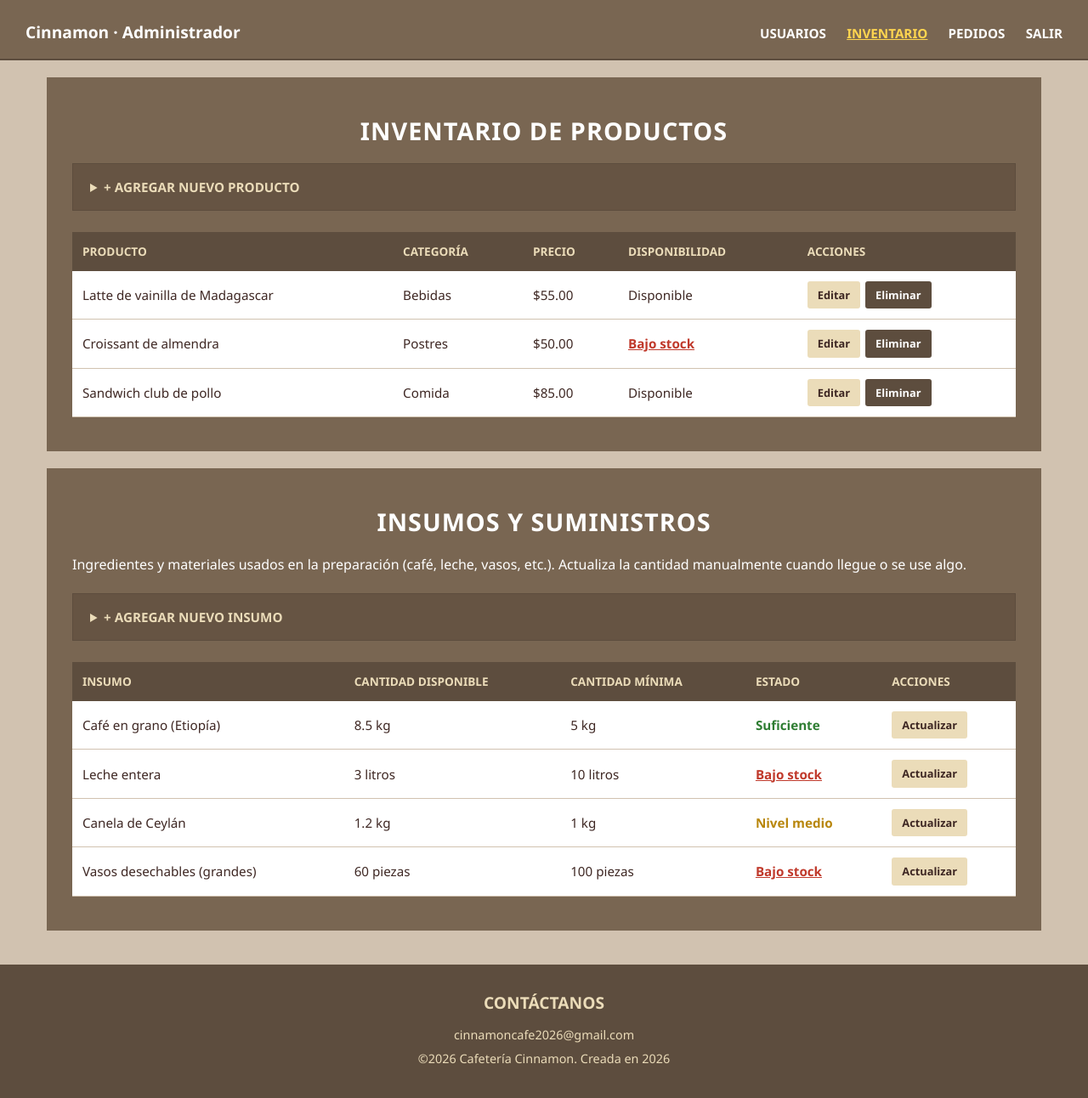
After one commit to adrianacano7777/cafeteria-cinnamon-, a PHP site: page /admin_inventario.html in a window 1280 px wide. The commit adds this page. Shown: the whole page at 85% size. Run offline with PHP 8.4, Linux system fonts and the light colour scheme.

Commit message:
Se terminó las interfaces de la parte admin.

```diff
--- /dev/null
+++ b/admin.css
@@ -0,0 +1,139 @@
+
+.admin-main {
+  background-color: #796652;
+  margin: 20px auto;
+  max-width: 1170px;
+  padding: 40px 30px;
+  color: #ffffff;
+}
+
+.admin-tabla {
+  width: 100%;
+  border-collapse: collapse;
+  background-color: #ffffff;
+  color: #3e2723;
+}
+
+.admin-tabla th {
+  background-color: #5d4d3e;
+  color: #ebdcb9;
+  padding: 12px;
+  text-align: left;
+  text-transform: uppercase;
+  font-size: 0.85rem;
+}
+
+.admin-tabla td {
+  padding: 12px;
+  border-bottom: 1px solid #d1c2b0;
+  font-size: 0.95rem;
+}
+
+.admin-tabla tr:hover td {
+  background-color: #f2e9dc;
+}
+
+.admin-tabla select {
+  padding: 6px;
+  border: 1px solid #5d4d3e;
+}
+
+.estado-preparando { color: #796652; font-weight: bold; }
+.estado-entregado { color: #5d4d3e; font-weight: bold; }
+.stock-bajo { color: #c0392b; font-weight: bold; text-decoration: underline; }
+.stock-medio { color: #b8860b; font-weight: bold; }
+.stock-suficiente { color: #2e7d32; font-weight: bold; }
+
+.admin-tabla tr.fila-bajo:hover td {
+  background-color: #f8d7da;
+}
+
+.admin-tabla tr.fila-medio:hover td {
+  background-color: #fff3cd;
+}
+
+.admin-tabla tr.fila-suficiente:hover td {
+  background-color: #d4edda;
+}
+
+.admin-main details {
+  background-color: #665443;
+  border: 1px solid #5d4d3e;
+  padding: 15px 20px;
+  margin-bottom: 25px;
+}
+
+.admin-main summary {
+  font-weight: bold;
+  cursor: pointer;
+  color: #ebdcb9;
+  text-transform: uppercase;
+  font-size: 0.95rem;
+}
+
+.admin-main form label {
+  display: block;
+  font-weight: bold;
+  margin-top: 14px;
+  margin-bottom: 6px;
+  color: #ebdcb9;
+}
+
+.admin-main form input,
+.admin-main form select {
+  width: 100%;
+  padding: 10px;
+  border: 1px solid #5d4d3e;
+  background-color: #ffffff;
+  color: #3e2723;
+  font-size: 1rem;
+}
+
+.btn-primario {
+  display: inline-block;
+  background-color: #5d4d3e;
+  color: #ebdcb9;
+  border: none;
+  padding: 12px 22px;
+  font-weight: bold;
+  text-transform: uppercase;
+  font-size: 0.9rem;
+  text-decoration: none;
+  cursor: pointer;
+  margin-top: 10px;
+}
+
+.btn-primario:hover {
+  background-color: #3e2723;
+  color: #ffffff;
+}
+
+.btn-editar, .btn-eliminar {
+  display: inline-block;
+  padding: 6px 12px;
+  font-size: 0.8rem;
+  font-weight: bold;
+  text-decoration: none;
+  border-radius: 3px;
+  border: none;
+  cursor: pointer;
+}
+
+.btn-editar { background-color: #ebdcb9; color: #3e2723; }
+.btn-eliminar { background-color: #5d4d3e; color: #ffffff; margin-left: 6px; }
+
+.reporte-bloque {
+  background-color: #665443;
+  border: 1px solid #5d4d3e;
+  padding: 20px;
+  margin-bottom: 20px;
+}
+
+.reporte-bloque h3 {
+  color: #ebdcb9;
+  margin-bottom: 10px;
+}
+
+.reporte-lista {
+  padding-left: 20px;
+}
--- /dev/null
+++ b/admin.js
@@ -0,0 +1,10 @@
+document.addEventListener("DOMContentLoaded", function () {
+  document.querySelectorAll(".btn-eliminar").forEach(function (boton) {
+    boton.addEventListener("click", function (evento) {
+      var confirmado = confirm("¿Seguro que quieres eliminar esto? Esta acción no se puede deshacer.");
+      if (!confirmado) {
+        evento.preventDefault();
+      }
+    });
+  });
+});
--- /dev/null
+++ b/admin_inventario.html
@@ -0,0 +1,157 @@
+<!DOCTYPE html>
+<html lang="es">
+
+<head>
+    <meta charset="UTF-8">
+    <title>Cinnamon Admin - Inventario</title>
+    <link rel="stylesheet" href="principal.css">
+    <link rel="stylesheet" href="admin.css">
+    <link rel="icon" href="img/favicon.png" type="image/png">
+</head>
+
+<body>
+
+    <div id="header-placeholder" data-tipo="admin"></div>
+
+    <section class="admin-main">
+        <h2 class="seccion-titulo">Inventario de productos</h2>
+
+        <details>
+            <summary>+ Agregar nuevo producto</summary>
+            <form action="admin_inventario.html" method="post">
+                <label for="nuevo-nombre">Nombre</label>
+                <input type="text" id="nuevo-nombre" name="nombre_producto">
+
+                <label for="nuevo-desc">Descripción</label>
+                <input type="text" id="nuevo-desc" name="descripcion">
+
+                <label for="nuevo-precio">Precio</label>
+                <input type="number" step="0.01" id="nuevo-precio" name="precio">
+
+                <label for="nuevo-categoria">Categoría</label>
+                <select id="nuevo-categoria" name="id_categoria">
+                    <option value="1">Comida</option>
+                    <option value="2">Bebidas</option>
+                    <option value="3">Postres</option>
+                </select>
+
+                <label for="nuevo-imagen">Imagen</label>
+                <input type="file" id="nuevo-imagen" name="imagen">
+
+                <button type="submit" class="btn-primario">Guardar producto</button>
+            </form>
+        </details>
+
+        <table class="admin-tabla">
+            <thead>
+                <tr>
+                    <th>Producto</th>
+                    <th>Categoría</th>
+                    <th>Precio</th>
+                    <th>Disponibilidad</th>
+                    <th>Acciones</th>
+                </tr>
+            </thead>
+            <tbody>
+                <tr>
+                    <td>Latte de vainilla de Madagascar</td>
+                    <td>Bebidas</td>
+                    <td>$55.00</td>
+                    <td>Disponible</td>
+                    <td><a href="#" class="btn-editar">Editar</a><a href="#" class="btn-eliminar">Eliminar</a></td>
+                </tr>
+                <tr>
+                    <td>Croissant de almendra</td>
+                    <td>Postres</td>
+                    <td>$50.00</td>
+                    <td class="stock-bajo">Bajo stock</td>
+                    <td><a href="#" class="btn-editar">Editar</a><a href="#" class="btn-eliminar">Eliminar</a></td>
+                </tr>
+                <tr>
+                    <td>Sandwich club de pollo</td>
+                    <td>Comida</td>
+                    <td>$85.00</td>
+                    <td>Disponible</td>
+                    <td><a href="#" class="btn-editar">Editar</a><a href="#" class="btn-eliminar">Eliminar</a></td>
+                </tr>
+            </tbody>
+        </table>
+    </section>
+
+    <section class="admin-main">
+        <h2 class="seccion-titulo">Insumos y suministros</h2>
+        <p style="margin-bottom: 20px;">Ingredientes y materiales usados en la preparación (café, leche, vasos, etc.).
+            Actualiza la cantidad manualmente cuando llegue o se use algo.</p>
+
+        <details>
+            <summary>+ Agregar nuevo insumo</summary>
+            <form action="admin_inventario.html" method="post">
+                <label for="nuevo-insumo-nombre">Nombre del insumo</label>
+                <input type="text" id="nuevo-insumo-nombre" name="nombre_insumo">
+
+                <label for="nuevo-insumo-cantidad">Cantidad disponible</label>
+                <input type="number" step="0.01" id="nuevo-insumo-cantidad" name="cantidad_disponible">
+
+                <label for="nuevo-insumo-unidad">Unidad de medida</label>
+                <select id="nuevo-insumo-unidad" name="unidad_medida">
+                    <option value="kg">Kilogramos</option>
+                    <option value="litros">Litros</option>
+                    <option value="piezas">Piezas</option>
+                </select>
+
+                <label for="nuevo-insumo-minimo">Cantidad mínima (para avisar bajo stock)</label>
+                <input type="number" step="0.01" id="nuevo-insumo-minimo" name="cantidad_minima">
+
+                <button type="submit" class="btn-primario">Guardar insumo</button>
+            </form>
+        </details>
+
+        <table class="admin-tabla">
+            <thead>
+                <tr>
+                    <th>Insumo</th>
+                    <th>Cantidad disponible</th>
+                    <th>Cantidad mínima</th>
+                    <th>Estado</th>
+                    <th>Acciones</th>
+                </tr>
+            </thead>
+            <tbody>
+                <tr class="fila-suficiente">
+                    <td>Café en grano (Etiopía)</td>
+                    <td>8.5 kg</td>
+                    <td>5 kg</td>
+                    <td class="stock-suficiente">Suficiente</td>
+                    <td><a href="#" class="btn-editar">Actualizar</a></td>
+                </tr>
+                <tr class="fila-bajo">
+                    <td>Leche entera</td>
+                    <td>3 litros</td>
+                    <td>10 litros</td>
+                    <td class="stock-bajo">Bajo stock</td>
+                    <td><a href="#" class="btn-editar">Actualizar</a></td>
+                </tr>
+                <tr class="fila-medio">
+                    <td>Canela de Ceylán</td>
+                    <td>1.2 kg</td>
+                    <td>1 kg</td>
+                    <td class="stock-medio">Nivel medio</td>
+                    <td><a href="#" class="btn-editar">Actualizar</a></td>
+                </tr>
+                <tr class="fila-bajo">
+                    <td>Vasos desechables (grandes)</td>
+                    <td>60 piezas</td>
+                    <td>100 piezas</td>
+                    <td class="stock-bajo">Bajo stock</td>
+                    <td><a href="#" class="btn-editar">Actualizar</a></td>
+                </tr>
+            </tbody>
+        </table>
+    </section>
+
+    <div id="footer-placeholder"></div>
+    <script src="header-footer.js"></script>
+    <script src="admin.js"></script>
+</body>
+
+</html>
--- a/header-footer.js
+++ b/header-footer.js
@@ -30,11 +30,9 @@ document.addEventListener("DOMContentLoaded", function () {
       </div>
       <nav class="main-nav">
         <ul class="nav-list">
-          <li><a href="admin_dashboard.html" data-pagina="admin_dashboard.html">Inicio</a></li>
+          <li><a href="admin_usuarios.html" data-pagina="admin_usuarios.html">Usuarios</a></li>
           <li><a href="admin_inventario.html" data-pagina="admin_inventario.html">Inventario</a></li>
           <li><a href="admin_pedidos.html" data-pagina="admin_pedidos.html">Pedidos</a></li>
-          <li><a href="admin_usuarios.html" data-pagina="admin_usuarios.html">Usuarios</a></li>
-          <li><a href="admin_reportes.html" data-pagina="admin_reportes.html">Reportes</a></li>
           <li><a href="principal.html" data-pagina="salir">Salir</a></li>
         </ul>
       </nav>
--- a/principal.css
+++ b/principal.css
@@ -10,7 +10,6 @@ body {
   color: #3e2723;
   line-height: 1.6;
 }
-
 
 .seccion-titulo {
   text-align: center;
@@ -234,7 +233,7 @@ header::after {
   text-align: justify;
 }
 
-/* ---------- Reseñas: ahora sí centradas, igual que .ingredientes y .nosotros ---------- */
+
 .reseñas {
   background-color: #796652;
   margin: 20px auto;
```
Also changed, not shown: admin_pedidos.html (added, +98 -0 lines), admin_usuarios.html (added, +53 -0 lines).
